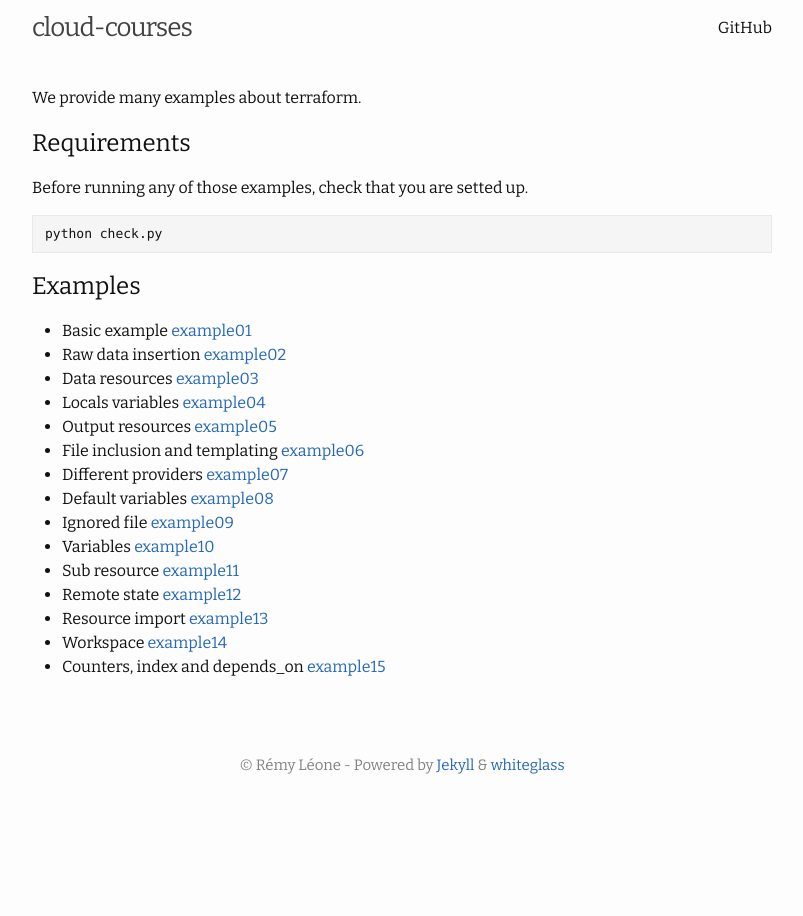
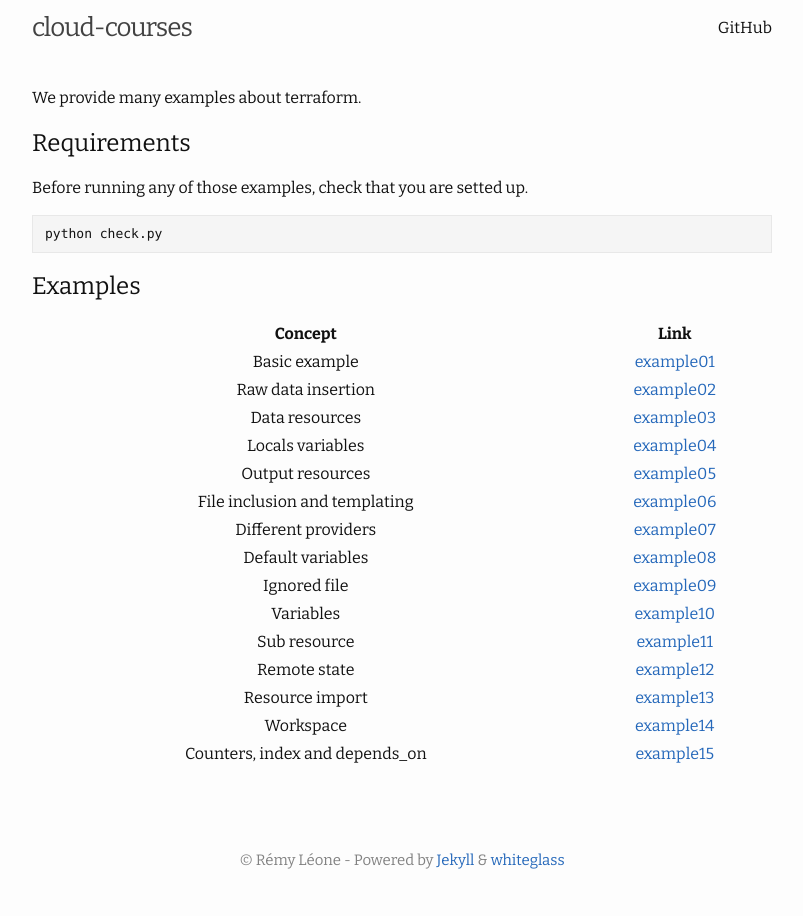
Before and after one commit to remyleone/cloud-courses, a Jekyll site: the page built from terraform/index.md, in a window 1280 px wide. Shown: the whole page, without its empty margins (238-1041 px from the left). Built offline with Jekyll 4.4.1, drawn with Linux system fonts in a browser that asks for light colours.

Commit message:
Update packer, terraform and object-storage

```diff
--- a/object-storage/slides.html
+++ b/object-storage/slides.html
@@ -79,3 +79,8 @@ Contact: [rleone@scaleway.com](mailto:rleone@scaleway.com)
 - Upload this website to a bucket with those tools
 - Check that this website is available online
 - Beware of private/public access
+
+---
+
+class: center, middle
+# Questions?
--- a/terraform/index.md
+++ b/terraform/index.md
@@ -12,18 +12,20 @@ Before running any of those examples, check that you are setted up.
 
 ## Examples
 
-- Basic example [example01](example01)
-- Raw data insertion [example02](example02)
-- Data resources [example03](example03)
-- Locals variables [example04](example04)
-- Output resources [example05](example05)
-- File inclusion and templating [example06](example06)
-- Different providers [example07](example07)
-- Default variables [example08](example08)
-- Ignored file [example09](example09)
-- Variables [example10](example10)
-- Sub resource [example11](example11)
-- Remote state [example12](example12)
-- Resource import [example13](example13)
-- Workspace [example14](example14)
-- Counters, index and depends_on [example15](example15)
+| Concept                        | Link                   |
+|:------------------------------:|:----------------------:|
+| Basic example                  | [example01](example01) |
+| Raw data insertion             | [example02](example02) |
+| Data resources                 | [example03](example03) |
+| Locals variables               | [example04](example04) |
+| Output resources               | [example05](example05) |
+| File inclusion and templating  | [example06](example06) |
+| Different providers            | [example07](example07) |
+| Default variables              | [example08](example08) |
+| Ignored file                   | [example09](example09) |
+| Variables                      | [example10](example10) |
+| Sub resource                   | [example11](example11) |
+| Remote state                   | [example12](example12) |
+| Resource import                | [example13](example13) |
+| Workspace                      | [example14](example14) |
+| Counters, index and depends_on | [example15](example15) |
--- a/terraform/slides.html
+++ b/terraform/slides.html
@@ -228,3 +228,6 @@ Resource meta parameters
 - `terraform apply`
 
 ---
+
+class: center, middle
+# Questions?
```
Also changed, not shown: object-storage/index.html (+9 -0 lines), packer/slides.html (+9 -6 lines).
